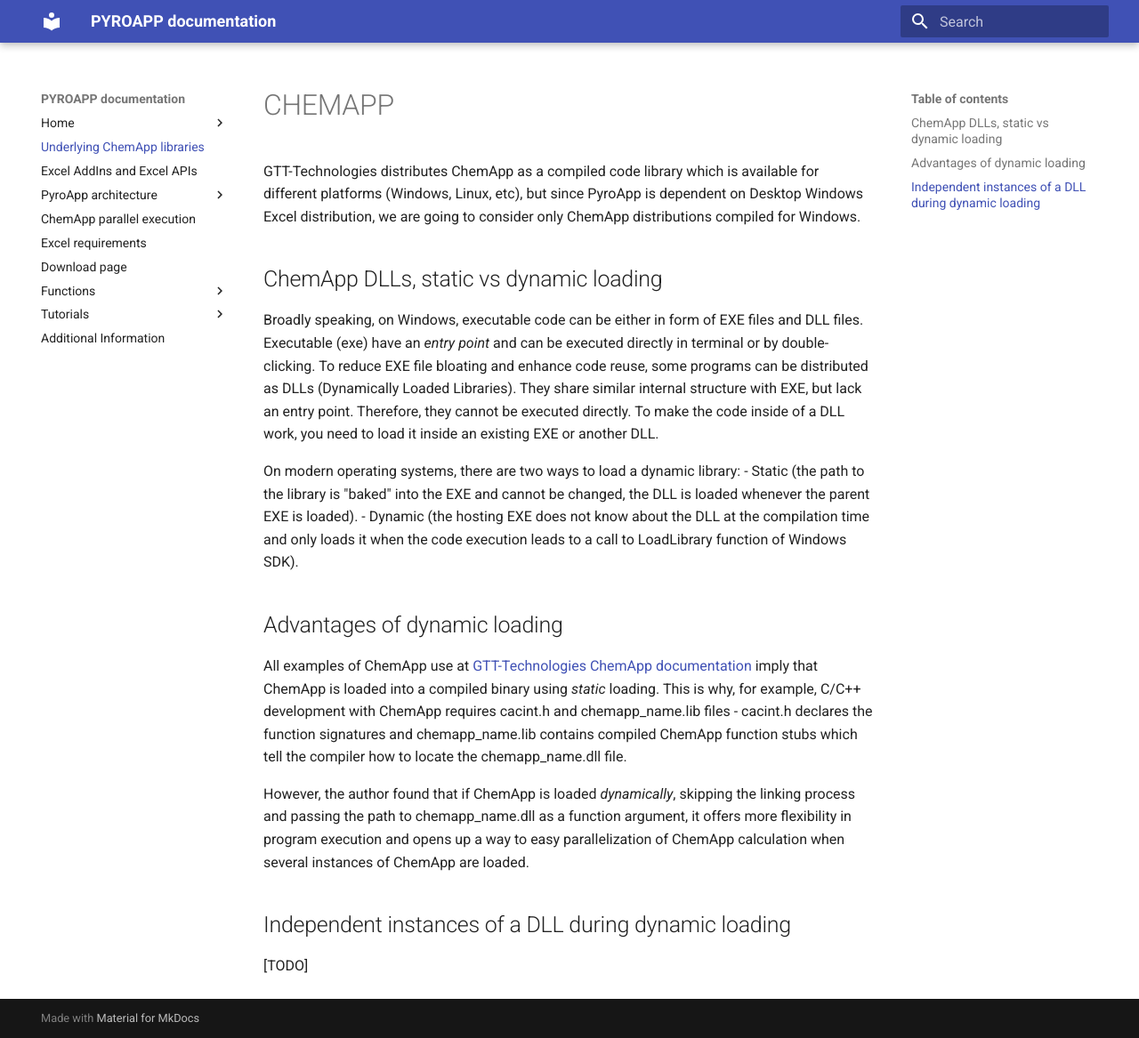
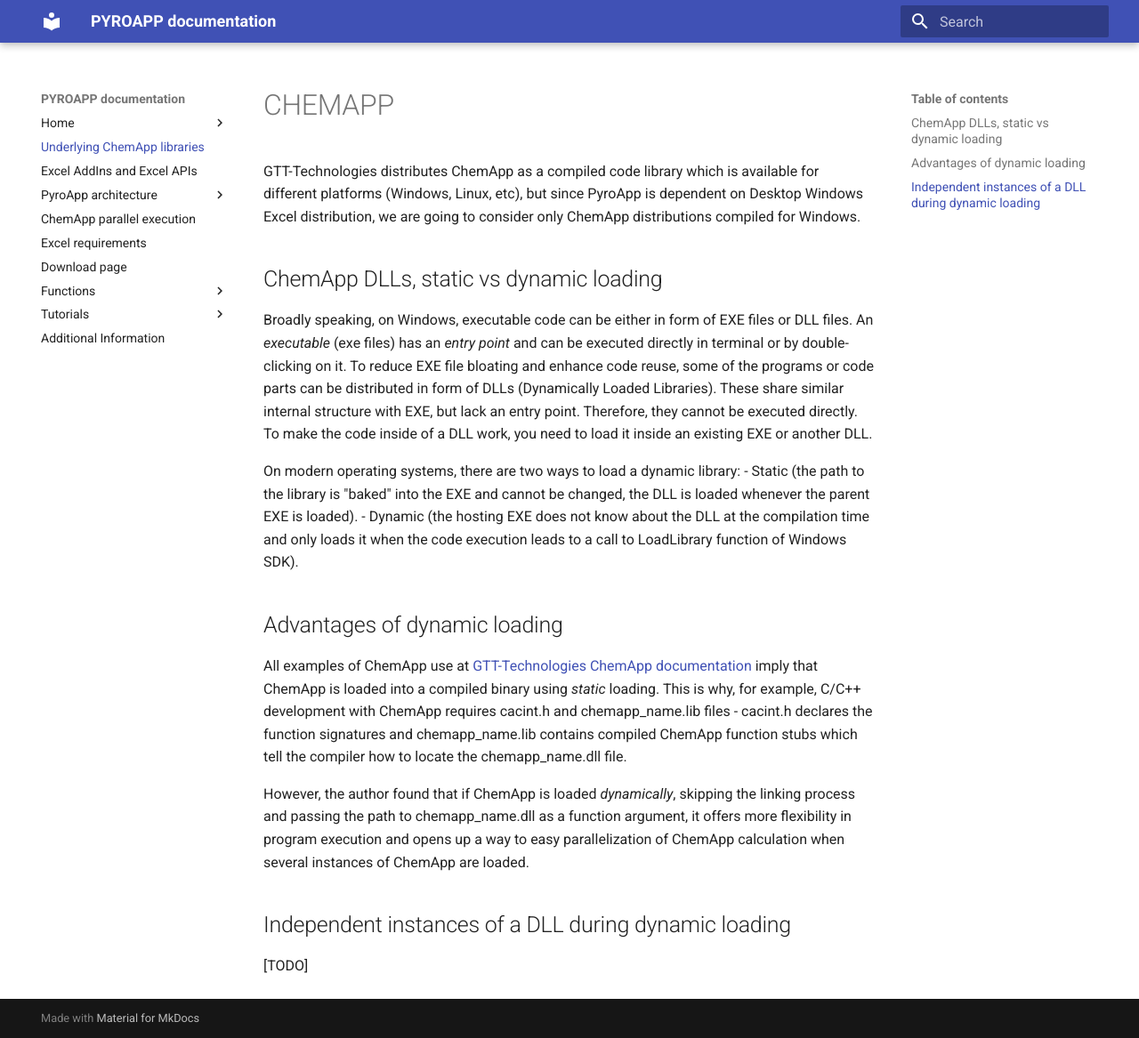
Before and after one commit to evnekdev/pyroapp-docs, an MkDocs documentation site: the page built from docs/chemapp.md, in a window 1280 px wide and 1167 px high. Shown: the whole window at 89% size. Built offline with MkDocs 1.6.1 and Material for MkDocs 9.7.7, drawn with Linux system fonts in a browser that asks for light colours.

Commit message:
Update chemapp.md

```diff
--- a/docs/chemapp.md
+++ b/docs/chemapp.md
@@ -4,7 +4,7 @@
 
 ## ChemApp DLLs, static vs dynamic loading
 
-Broadly speaking, on Windows, executable code can be either in form of EXE files and DLL files. Executable (exe) have an *entry point* and can be executed directly in terminal or by double-clicking. To reduce EXE file bloating and enhance code reuse, some programs can be distributed as DLLs (Dynamically Loaded Libraries). They share similar internal structure with EXE, but lack an entry point. Therefore, they cannot be executed directly. To make the code inside of a DLL work, you need to load it inside an existing EXE or another DLL.
+Broadly speaking, on Windows, executable code can be either in form of EXE files or DLL files. An *executable* (exe files) has an *entry point* and can be executed directly in terminal or by double-clicking on it. To reduce EXE file bloating and enhance code reuse, some of the programs or code parts can be distributed in form of DLLs (Dynamically Loaded Libraries). These share similar internal structure with EXE, but lack an entry point. Therefore, they cannot be executed directly. To make the code inside of a DLL work, you need to load it inside an existing EXE or another DLL.
 
 On modern operating systems, there are two ways to load a dynamic library:
   - Static (the path to the library is "baked" into the EXE and cannot be changed, the DLL is loaded whenever the parent EXE is loaded).
```
